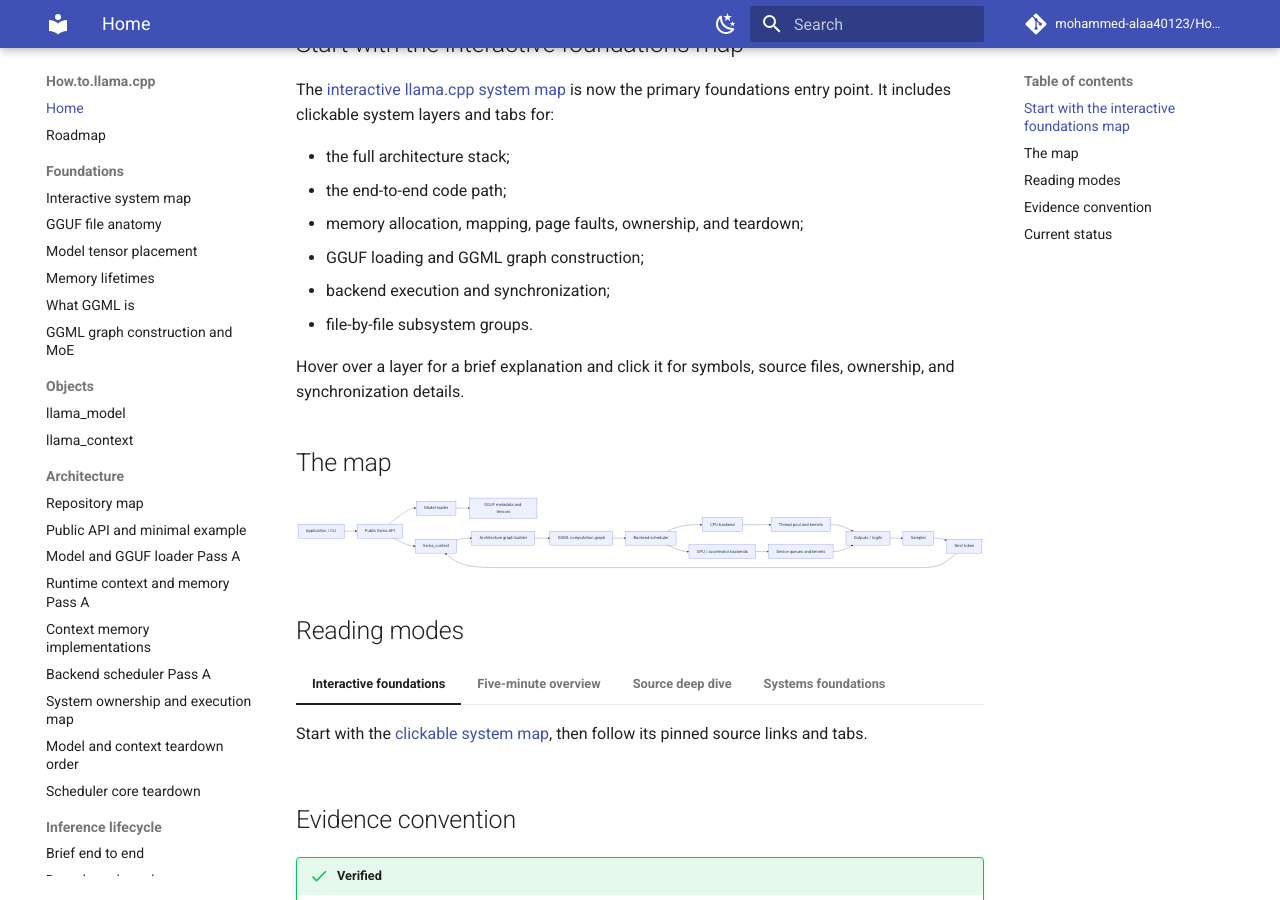
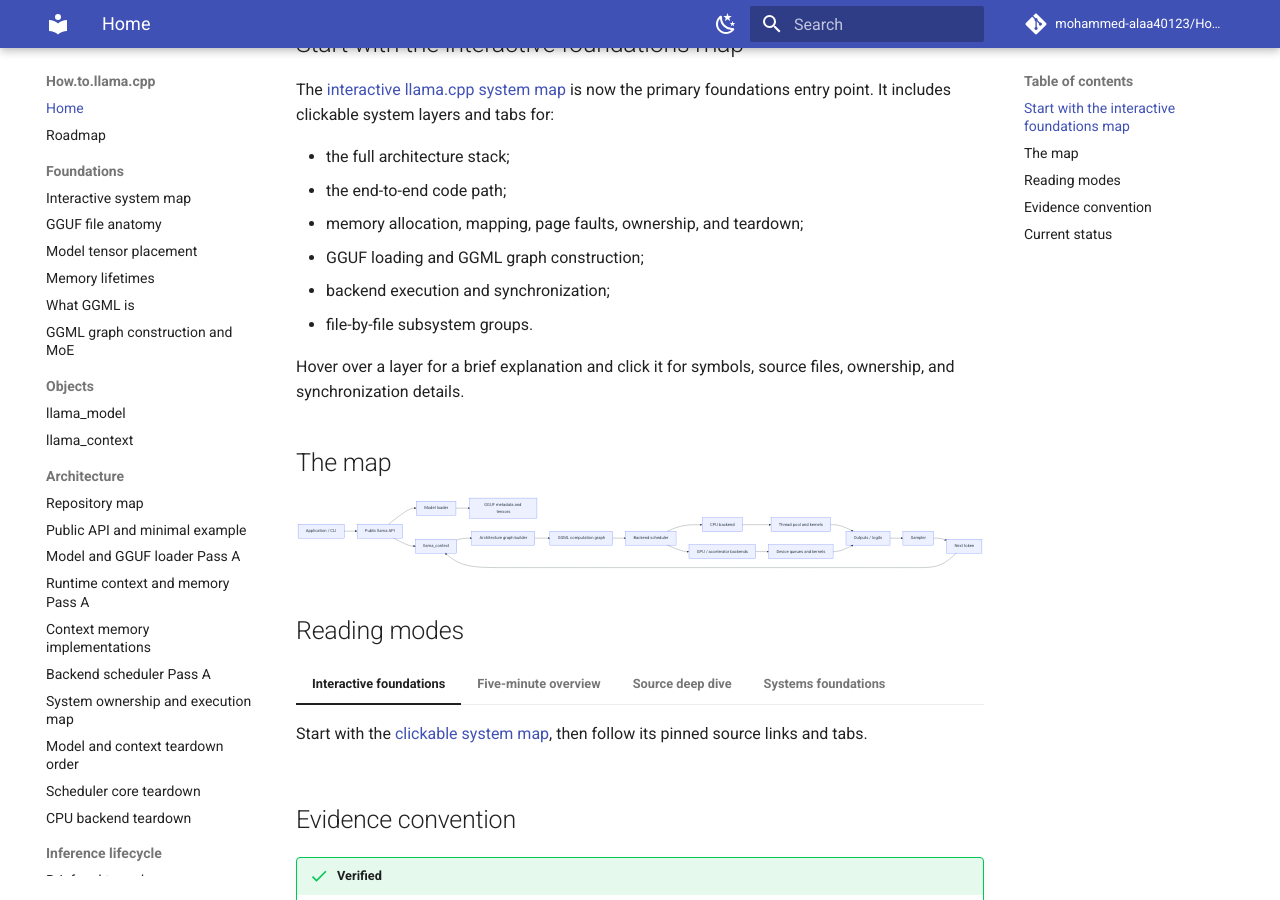
Before and after one commit to mohammed-alaa40123/How.to.llama.cpp, an MkDocs documentation site: the page built from docs/index.md, in a window 1280 px wide and 900 px high, scrolled down 582 px. Built offline with MkDocs 1.6.1 and Material for MkDocs 9.7.7, drawn with Linux system fonts in a browser that asks for light colours; comment, search, counter and statistics services are not loaded.

Commit message:
docs: add CPU teardown page to navigation

```diff
--- a/mkdocs.yml
+++ b/mkdocs.yml
@@ -86,6 +86,7 @@
       - System ownership and execution map: architecture/system-ownership-and-execution-map.md
       - Model and context teardown order: architecture/model-context-teardown-order.md
       - Scheduler core teardown: architecture/scheduler-teardown-core.md
+      - CPU backend teardown: architecture/cpu-backend-teardown.md
   - Inference lifecycle:
       - Brief end to end: lifecycle/end-to-end.md
       - Decode and graph reuse: lifecycle/decode-graph-reuse.md
```
